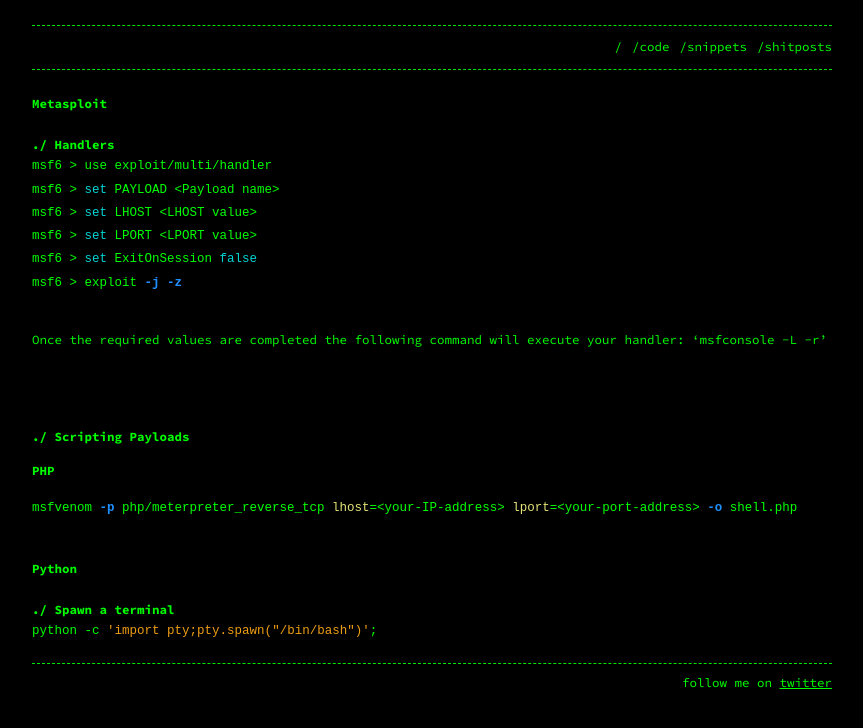
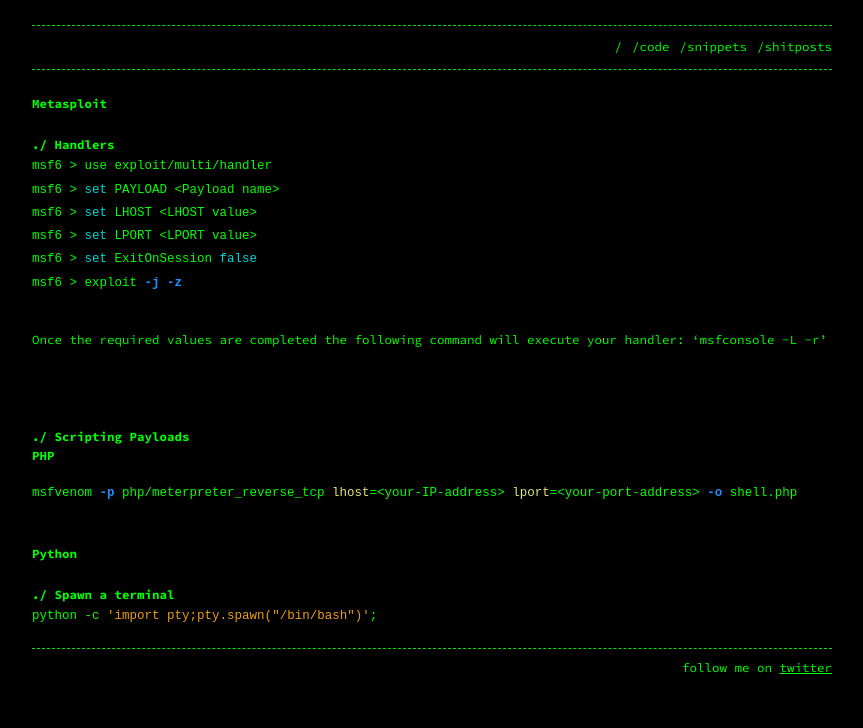
Before and after one commit to a56z/a56z.github.io, a Jekyll site: the page built from snippets.md, in a window 1280 px wide. Shown: the top 728 px of the page, without its empty margins (208-1071 px from the left). Built offline with Jekyll 4.4.1, drawn with Linux system fonts in a browser that asks for light colours; Markdown is read by kramdown in place of the engine named in the settings.

Commit message:
Update snippets.md

````diff
--- a/snippets.md
+++ b/snippets.md
@@ -6,6 +6,7 @@ permalink: /snippets
 
 ## Metasploit
 #### ./ Handlers
+
 ```bash
 msf6 > use exploit/multi/handler
 msf6 > set PAYLOAD <Payload name>
@@ -20,7 +21,6 @@ Once the required values are completed the following command will execute your h
 <br/>
 
 #### ./ Scripting Payloads
-<b/>
 
 <b>PHP<b/>
 
````
